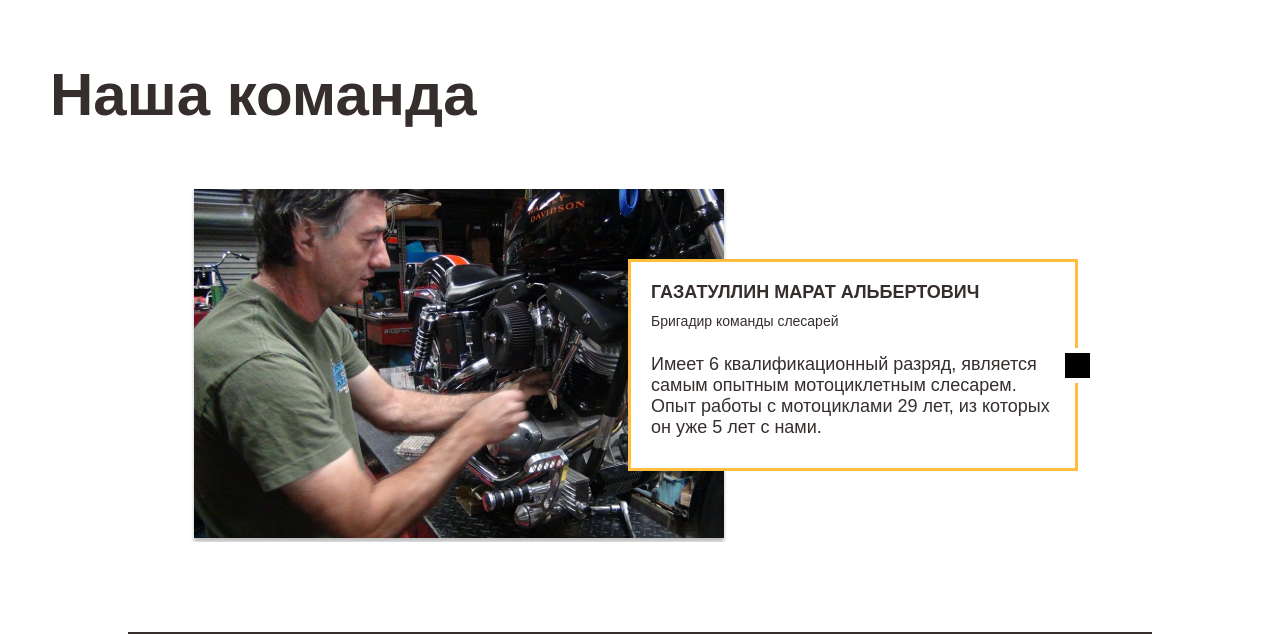
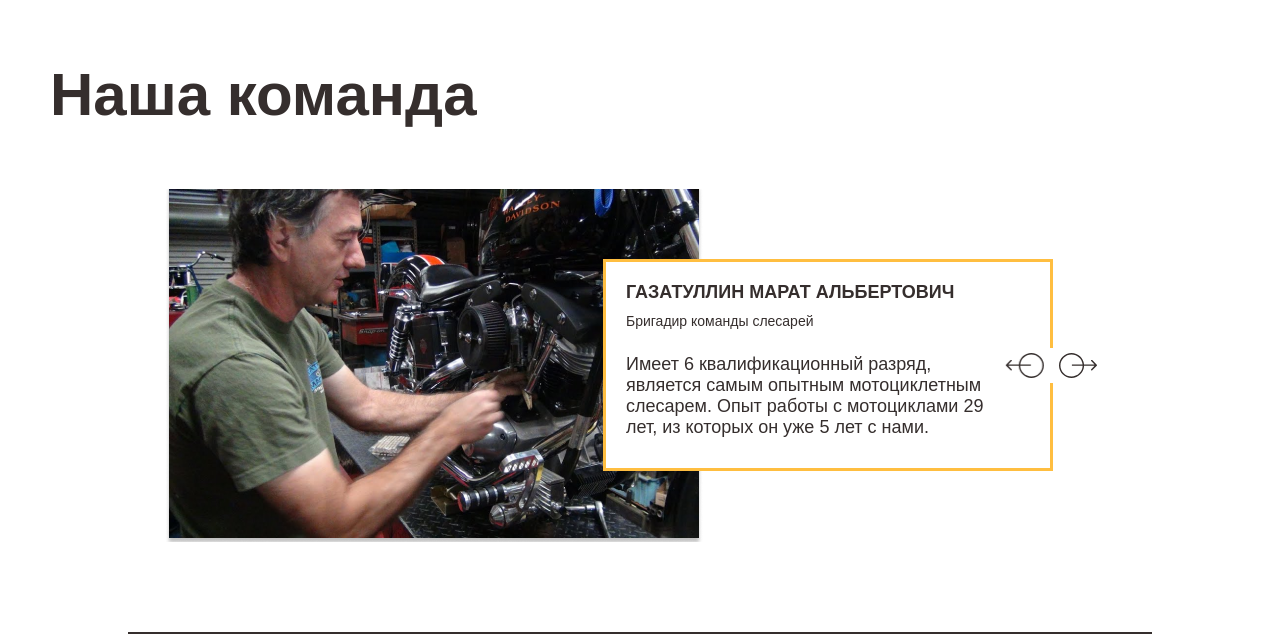
Before and after one commit to Smarrti/summer-kitchen, a website built with webpack: page src/about.html in a window 1280 px wide. Shown: the part 1827-2461 px from the top of the page. Built offline with nearby package versions, Linux system fonts and the light colour scheme.

Commit message:
Добавлены стрелки

```diff
--- a/src/about.html
+++ b/src/about.html
@@ -113,7 +113,10 @@
               <p class="slide__description">Имеет 6 квалификационный разряд, является самым опытным мотоциклетным
                 слесарем. Опыт работы с мотоциклами 29 лет, из которых он уже 5 лет с нами.</p>
             </div>
-            <div class="slide__square"></div>
+            <div class="slide__arrows">
+              <img class="slide__arrows_forward" src="./assets/about/swiper-arrow.svg" alt="Слайд назад">
+              <img class="slide__arrows_back" src="./assets/about/swiper-arrow.svg" alt="Слайд вперед">
+            </div>
           </div>
           <div class="swiper-slide team-content__slide">
             <img class="slide__photo" src="./assets/about/team2.png" alt="Team2">
@@ -123,7 +126,10 @@
               <p class="slide__description">Опыт 35 лет, Олег имеет 6 разряд. В команде ”Sokol” лишь 1 год, но уже
                 проявил себя как специалист высокого полета.</p>
             </div>
-            <div class="slide__square"></div>
+            <div class="slide__arrows">
+              <img class="slide__arrows_forward" src="./assets/about/swiper-arrow.svg" alt="Слайд назад">
+              <img class="slide__arrows_back" src="./assets/about/swiper-arrow.svg" alt="Слайд вперед">
+            </div>
           </div>
           <div class="swiper-slide team-content__slide">
             <img class="slide__photo" src="./assets/about/team3.png" alt="Team3">
@@ -133,7 +139,10 @@
               <p class="slide__description">Для Сергея нет невыполнимых задач- проверяли и не один раз, ведь не даром он
                 станочник широкого профиля 5 разряда с опытом 7 лет.</p>
             </div>
-            <div class="slide__square"></div>
+            <div class="slide__arrows">
+              <img class="slide__arrows_forward" src="./assets/about/swiper-arrow.svg" alt="Слайд назад">
+              <img class="slide__arrows_back" src="./assets/about/swiper-arrow.svg" alt="Слайд вперед">
+            </div>
           </div>
           <div class="swiper-slide team-content__slide">
             <img class="slide__photo" src="./assets/about/team4.png" alt="Team4">
@@ -143,7 +152,10 @@
               <p class="slide__description">Артем в “Sokol” уже 4 года. Имеет опыт в постройке как мотоциклов так и
                 автомобилей. Общий стаж 12 лет, за этот срок он достиг 6 разряда.</p>
             </div>
-            <div class="slide__square"></div>
+            <div class="slide__arrows">
+              <img class="slide__arrows_forward" src="./assets/about/swiper-arrow.svg" alt="Слайд назад">
+              <img class="slide__arrows_back" src="./assets/about/swiper-arrow.svg" alt="Слайд вперед">
+            </div>
           </div>
         </div>
         <div class="swiper-pagination"></div>
--- a/src/css/components/_slider-team.scss
+++ b/src/css/components/_slider-team.scss
@@ -17,13 +17,21 @@
   }
   &__description {
     font-size: 1.8rem;
+    width: 370px;
   }
-  &__square {
-    min-width: 35px;
-    min-height: 35px;
-    background: black;
+  &__arrows {
+    display: flex;
+    background: #FFFFFF;
     position: relative;
-    left: -118px;
+    left: -152px;
     border: 5px solid white;
+    & > * {
+      height: 25px;
+      cursor: pointer;
+      &:first-child {
+        margin-right: 15px;
+        transform: rotateY(180deg);
+      }
+    }
   }
 }
--- a/src/css/layouts/_team.scss
+++ b/src/css/layouts/_team.scss
@@ -36,7 +36,7 @@
     line-height: 2.2rem;
   }
   &__slider {
-    width: 900px;
+    width: 950px;
     height: 353px;
   }
   &__slide {
```
Also changed, not shown: src/assets/about/swiper-arrow.svg (added).
